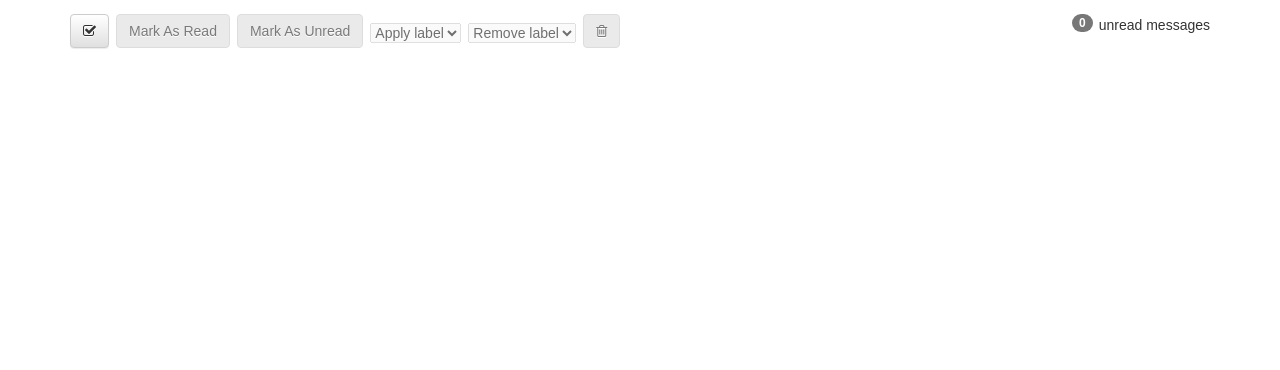
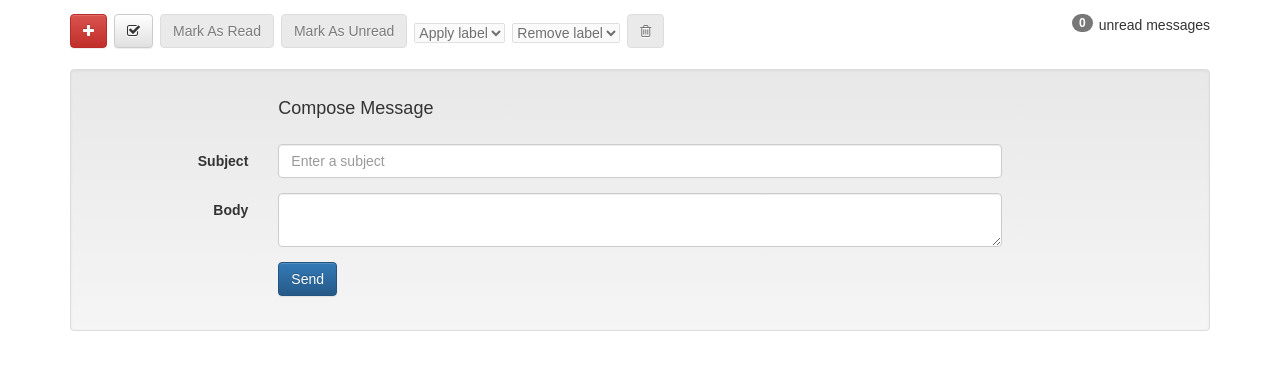
Before and after one commit to markpavlovski/react-inbox-api, a React (Create React App) app: page / in a window 1280 px wide. Shown: the top 370 px of the page. Built offline with nearby package versions, Linux system fonts and the light colour scheme; no server answers.

Commit message:
added messages input form

```diff
--- a/src/components/Inbox.js
+++ b/src/components/Inbox.js
@@ -1,23 +1,9 @@
 import React, {Component} from 'react'
 import axios from 'axios'
 import Toolbar from './Toolbar'
+import NewMessage from './NewMessage'
 import Messages from './Messages'
 
-
-// helper functions
-
-const getNewLabels = (action,selected, currentLabels, activeLabel) => {
-  if (!selected || activeLabel === 'Apply label') return currentLabels
-  if (action === 'add'){
-    const labelExists = currentLabels.find(label => label === activeLabel)
-    const labels = labelExists ? currentLabels : [...currentLabels, activeLabel].sort()
-    return labels
-  }
-  if (action === 'remove'){
-    const labels = currentLabels.filter(label => label !== activeLabel)
-    return labels
-  }
-}
 
 
 class Inbox extends Component {
@@ -118,9 +104,11 @@
     const markAsRead = this.markAsRead
     const markAsUnread = this.markAsUnread
     const handleRemoveLabel = this.handleRemoveLabel
+    const hidden = true
     return (
       <div className='container'>
         <Toolbar {...{seeds, handleSelectAll, markAsRead, markAsUnread, handleDelete, handleAddLabel, handleRemoveLabel}}/>
+        <NewMessage {...{hidden}}/>
         <Messages {...{seeds, handleMessageSelect,  handleMessageStar, handleSelectAll}}/>
       </div>
     )
--- /dev/null
+++ b/src/components/NewMessage.js
@@ -0,0 +1,34 @@
+import React from 'react'
+
+const NewMessage = props => {
+    const {hidden} = props
+    return (
+      <form className={`form-horizontal well ${hidden}`}>
+        <div className="form-group">
+          <div className="col-sm-8 col-sm-offset-2">
+            <h4>Compose Message</h4>
+          </div>
+        </div>
+        <div className="form-group">
+          <label htmlFor="subject" className="col-sm-2 control-label">Subject</label>
+          <div className="col-sm-8">
+            <input type="text" className="form-control" id="subject" placeholder="Enter a subject" name="subject" />
+          </div>
+        </div>
+        <div className="form-group">
+          <label htmlFor="body" className="col-sm-2 control-label">Body</label>
+          <div className="col-sm-8">
+            <textarea name="body" id="body" className="form-control"></textarea>
+          </div>
+        </div>
+        <div className="form-group">
+          <div className="col-sm-8 col-sm-offset-2">
+            <input type="submit" value="Send" className="btn btn-primary" />
+          </div>
+        </div>
+    </form>
+    )
+  }
+
+
+export default NewMessage
--- a/src/components/Toolbar.js
+++ b/src/components/Toolbar.js
@@ -21,7 +21,9 @@
             unread messages
           </p>
 
-
+          <a className="btn btn-danger">
+            <i className="fa fa-plus"></i>
+          </a>
 
           <button className="btn btn-default" onClick={handleSelectAll}>
             <i className={setSquareBox(seeds)} ></i>
```
